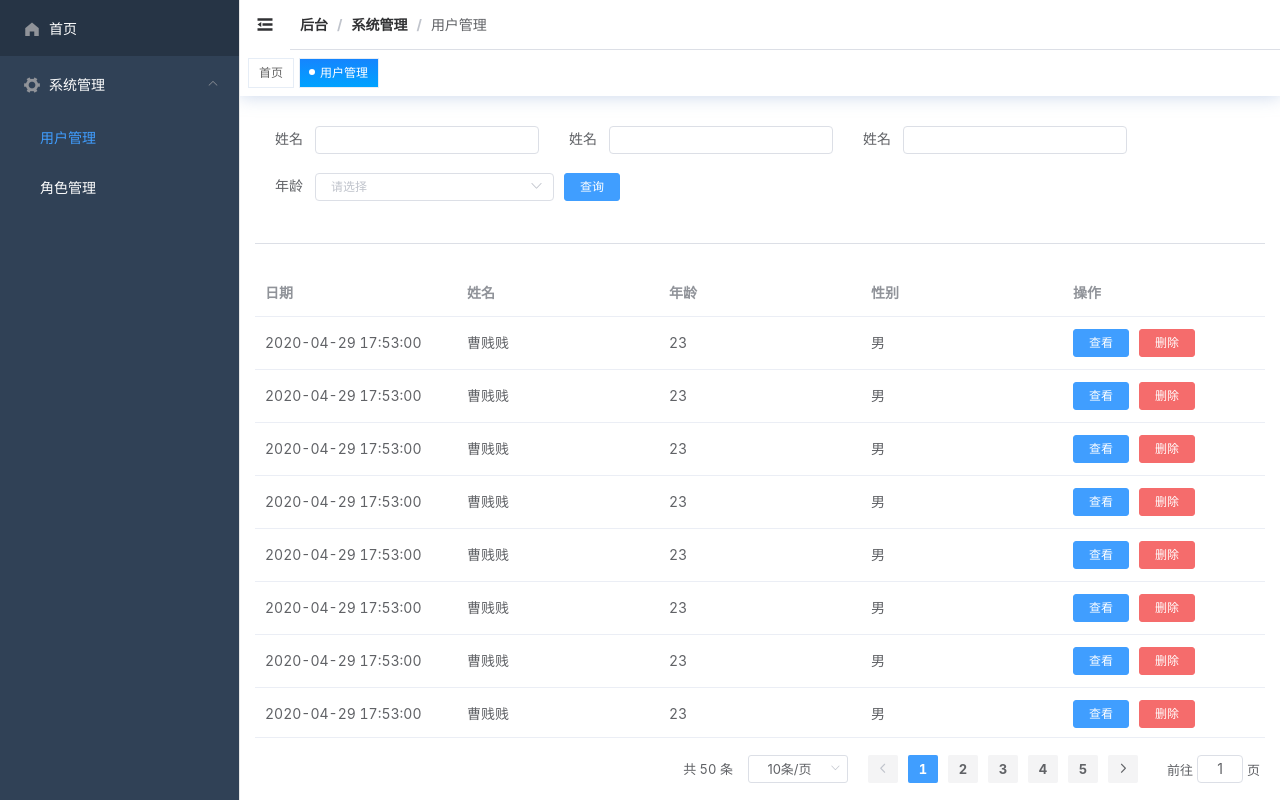
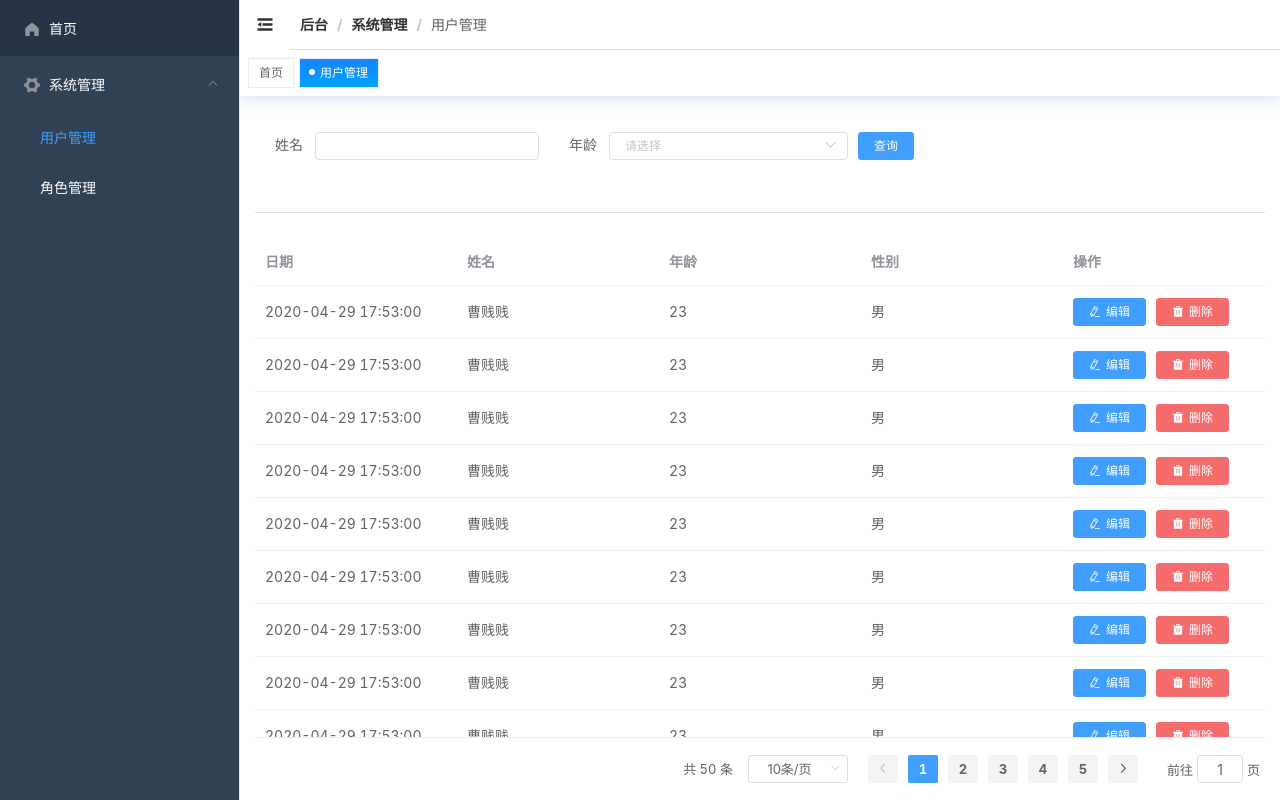
Before and after one commit to chandlerCao/vue-element-admin, a Vue app: page /admin/system/user in a window 1280 px wide. Built offline with nearby package versions, Linux system fonts and the light colour scheme.

Commit message:
表格表单loading状态

```diff
--- a/src/components/comp-complex-table.vue
+++ b/src/components/comp-complex-table.vue
@@ -1,7 +1,7 @@
 <template>
     <el-container class="comp-complex-table">
         <el-header v-if="$attrs['form-data']" style="height: auto;">
-			<comp-form v-bind="$attrs['form-data']" @submit-form="submitForm"></comp-form>
+            <comp-form ref="compForm" v-bind="$attrs['form-data']" @submit-form="submitForm"></comp-form>
             <el-divider></el-divider>
         </el-header>
         <el-main>
@@ -19,8 +19,13 @@ export default {
     name: 'compComplexTable',
     inheritAttrs: false,
     methods: {
-		submitForm(formDataVal) {
-			this.$refs.compTable.reloadTableHandle(Object.create(formDataVal))
+        async submitForm(formDataVal) {
+            // 重载表格
+            await this.$refs.compTable.reloadTableHandle(
+                Object.create(formDataVal)
+            )
+            // 查询按钮loading消失
+            this.$refs.compForm.queryBtnLoading = false
         }
     }
 }
--- a/src/components/comp-form.vue
+++ b/src/components/comp-form.vue
@@ -1,22 +1,39 @@
 <template>
     <div class="comp-form">
-		<el-form :model="formDataVal" ref="compForm" v-bind="$attrs" class="demo-ruleForm" :rules="rules">
-			<el-form-item v-for="item in formData" :key="item.prop" :label="item.label" :prop="item.prop">
+        <el-form
+            :model="formDataVal"
+            ref="compForm"
+            v-bind="$attrs.formAttrs"
+            class="demo-ruleForm"
+            :rules="rules"
+        >
+            <el-form-item
+                v-for="(value, key) in formData"
+                :key="key"
+                :label="value.label"
+                :prop="key"
+            >
                 <component
-					:is="`el-${item.el || 'input'}`"
-					v-model="formDataVal[item.prop]"
-					v-bind="item.elAttrs"
+                    :is="`el-${value.el || 'input'}`"
+                    v-model="formDataVal[key]"
+                    v-bind="$attrs.elAttrs"
                 >
                     <!-- 如果为下拉框 -->
-					<el-option v-for="opt in item.options" :key="opt.value" :label="opt.label" :value="opt.value"></el-option>
+                    <el-option
+                        v-for="opt in value.options"
+                        :key="opt.value"
+                        :label="opt.label"
+                        :value="opt.value"
+                    ></el-option>
                 </component>
             </el-form-item>
             <!-- 提交按钮 -->
             <el-form-item>
                 <el-button
+                    :loading="queryBtnLoading"
                     type="primary"
                     @click="submitForm"
-					:size="$attrs.size"
+                    :size="$attrs.elAttrs.size"
                 >{{$attrs.submitBtnText || '提交'}}</el-button>
             </el-form-item>
         </el-form>
@@ -28,18 +45,19 @@ export default {
     props: {
         // 表单数据
         formData: {
-			type: Array,
-			default: () => []
+            type: Object,
+            default: () => {}
         }
     },
     data() {
         return {
-			formDataVal: {}
+            formDataVal: {},
+            queryBtnLoading: false
         }
     },
     computed: {
         rules() {
-			return this.formData.reduce((prev, item) => {
+            return Object.values(this.formData).reduce((prev, item) => {
                 prev[item.prop] = item.rule || []
                 return prev
             }, {})
@@ -52,17 +70,20 @@ export default {
     methods: {
         // 初始化表单数据
         initFormDataVal() {
-			this.formData.forEach(item => {
+            Object.keys(this.formData).forEach(item => {
                 this.$set(
                     this.formDataVal,
-					item.prop,
-					item.defaultValue || null
+                    item,
+                    this.formData[item].defaultValue || null
                 )
             })
         },
         submitForm() {
             this.$refs.compForm.validate(valid => {
-				if (valid) this.$emit('submit-form', this.formDataVal)
+                if (valid) {
+                    this.queryBtnLoading = true
+                    this.$emit('submit-form', this.formDataVal)
+                }
             })
         },
         resetForm() {
--- a/src/components/comp-table.vue
+++ b/src/components/comp-table.vue
@@ -1,6 +1,11 @@
 <template>
     <div class="comp-table">
-		<el-table v-if="tableHeight" :data="tableData" :max-height="tableHeight">
+        <el-table
+            v-if="tableHeight"
+            :data="tableData"
+            :height="tableHeight"
+            v-loading="tableLoading"
+        >
             <el-table-column
                 v-for="item in tableColumn"
                 :key="item.prop"
@@ -14,6 +19,7 @@
                     <el-button
                         v-for="btnItem in handleBtns"
                         :key="btnItem.name"
+                        :icon="btnItem.icon"
                         v-bind="btnItem"
                         @click="btnItem.handler(scope.$index, scope.row)"
                     >{{btnItem.name}}</el-button>
@@ -31,6 +37,7 @@
                 @size-change="reloadTableHandle"
                 @current-change="reloadTableHandle"
                 hide-on-single-page
+                :disabled="tableLoading"
             ></el-pagination>
         </div>
     </div>
@@ -57,7 +64,7 @@ export default {
     data() {
         return {
             formDataVal: {}, // 查询表格的参数
-			tableData: new Array(10).fill({
+            tableData: new Array(20).fill({
                 date: '2020-04-29 17:53:00',
                 name: '曹贱贱',
                 age: 23,
@@ -69,7 +76,8 @@ export default {
                 total: 50,
                 pageSizes: [10, 20, 30, 40, 50],
                 pageSize: 10
-			} // 表格的分页信息
+            }, // 表格的分页信息
+            tableLoading: false // 表格loading图
         }
     },
     mounted() {
@@ -81,16 +89,16 @@ export default {
         handleSizeChange() {},
         handleCurrentChange() {},
         async reloadTableHandle() {
+            this.tableLoading = true
             // console.log(this.pagination.currentPage)
             // console.log(this.pagination.pageSize)
             // console.log(this.formData)
             // this.formDataVal = formDataVal
-			console.log(
             await this.requstMethod({
                 id: '5bf57a8f85e0f13af26e579b',
                 type: 1
             })
-			)
+            this.tableLoading = false
         }
     }
 }
--- a/src/views/breadcrumb.vue
+++ b/src/views/breadcrumb.vue
@@ -1,7 +1,11 @@
 <template>
     <div id="breadcrumb-nav">
         <el-breadcrumb separator="/">
-			<el-breadcrumb-item v-for="item in breadcrumbList" :key="item.name" :to="item.path">{{item.name}}</el-breadcrumb-item>
+            <el-breadcrumb-item
+                v-for="item in breadcrumbList"
+                :key="item.name"
+                :to="item.path"
+            >{{item.name}}</el-breadcrumb-item>
         </el-breadcrumb>
     </div>
 </template>
--- a/src/views/system/role.vue
+++ b/src/views/system/role.vue
@@ -13,15 +13,18 @@ export default {
     data() {
         return {
             formData: {
-				formData: [
-					{
-						label: '角色名称',
-						prop: 'roleName'
+                formData: {
+                    roleName: {
+                        label: '角色名称'
                     }
-				],
-				size: 'mini',
+                },
+                elAttrs: {
+                    size: 'mini'
+                },
+                formAttrs: {
                     inline: true,
-				labelWidth: '68px',
+                    labelWidth: '68px'
+                },
                 submitBtnText: '查询'
             },
             tableData: {
--- a/src/views/system/user.vue
+++ b/src/views/system/user.vue
@@ -13,24 +13,15 @@ export default {
     data() {
         return {
             formData: {
-				formData: [
-					{
+                formData: {
+                    name: {
                         label: '姓名',
-						prop: 'name'
+                        rule: [
+                            { required: true, message: '123', trigger: 'blur' }
+                        ]
                     },
-					{
-						label: '姓名',
-						prop: 'gagag'
-						// defaultValue: '曹德建',
-					},
-					{
-						label: '姓名',
-						prop: 'dasgasddsa'
-						// defaultValue: '曹德建',
-					},
-					{
+                    age: {
                         label: '年龄',
-						prop: 'age',
                         el: 'select',
                         options: [
                             {
@@ -55,10 +46,14 @@ export default {
                             }
                         ]
                     }
-				],
-				size: 'mini',
+                },
+                elAttrs: {
+                    size: 'mini'
+                },
+                formAttrs: {
                     inline: true,
-				labelWidth: '60px',
+                    labelWidth: '60px'
+                },
                 submitBtnText: '查询'
             },
             tableData: {
@@ -81,11 +76,13 @@ export default {
                         label: '性别'
                     }
                 ],
+                // 操作按钮
                 handleBtns: [
                     {
-						name: '查看',
+                        name: '编辑',
                         type: 'primary',
                         size: 'mini',
+                        icon: 'el-icon-edit',
                         handler(index, row) {
                             console.log(row)
                         }
@@ -94,6 +91,7 @@ export default {
                         name: '删除',
                         type: 'danger',
                         size: 'mini',
+                        icon: 'el-icon-delete-solid',
                         handler(index, row) {
                             console.log(row)
                         }
```
Lines whose indentation alone changed are shown as unchanged.
